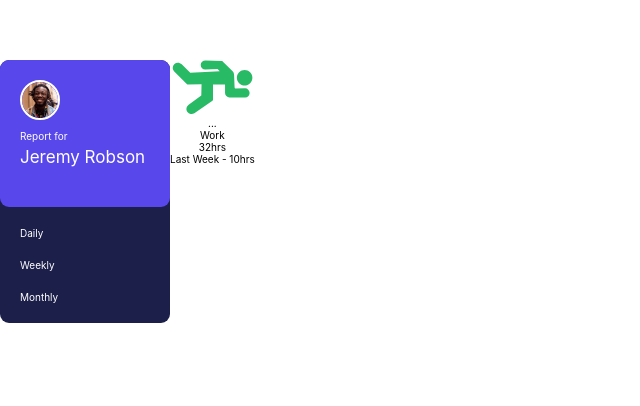
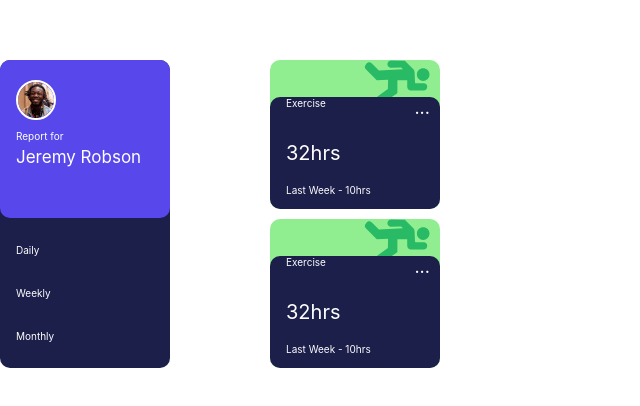
Before and after one commit to olad5/time-tracking-dashboard, a React (Create React App) app: page / in a window 1280 px wide. Shown: the part 140-546 px from the top of the page, without its empty margins (0-640 px from the left). Built offline with nearby package versions, Linux system fonts and the light colour scheme.

Commit message:
style: Add styling for stats card
- Added Basic styling template for each of the activities
- changed class to ClassName in the App.js, class is a reserved word in
  js

```diff
--- a/src/App.js
+++ b/src/App.js
@@ -1,4 +1,3 @@
-// import logo from './logo.svg';
 import exerciseSvg from './images/icon-exercise.svg';
 import user_img from './images/image-jeremy.png';
 
@@ -10,11 +9,11 @@ function App() {
 
       <main>
         {/* user card */}
-        <div class="user-card">
-          <div class="user-info">
-            {/* <img class="user-photo" src='image-jeremy.png' alt="User Profile " /> */}
-            <img class="user-photo" src={user_img} alt="User Profile " />
-            <p class='report-text'>Report for</p>
+        <div className="user-card">
+          <div className="user-info">
+            {/* <img className="user-photo" src='image-jeremy.png' alt="User Profile " /> */}
+            <img className="user-photo" src={user_img} alt="User Profile " />
+            <p className='report-text'>Report for</p>
             <p className="user-name">Jeremy Robson</p>
           </div>
           <p className="daily timeline-description">Daily</p>
@@ -25,10 +24,19 @@ function App() {
         <div className="stats-cards-container">
           {/* each of the stats cards */}
           <div className="stats-card">
-            <img class="svg-container" src={exerciseSvg} alt="User Profile " />
+            <img className="svg-icon" src={exerciseSvg} alt="User Profile " />
             <div className="stats-box">
               <div className="stats-menu">...</div>
-              <p className="activity">Work</p>
+              <p className="activity">Exercise</p>
+              <p className="current-stats">32hrs</p>
+              <p className="prev-stats">Last Week - 10hrs</p>
+            </div>
+          </div>
+          <div className="stats-card">
+            <img className="svg-icon" src={exerciseSvg} alt="User Profile " />
+            <div className="stats-box">
+              <div className="stats-menu">...</div>
+              <p className="activity">Exercise</p>
               <p className="current-stats">32hrs</p>
               <p className="prev-stats">Last Week - 10hrs</p>
             </div>
--- a/src/index.css
+++ b/src/index.css
@@ -21,6 +21,7 @@
   --Desktop-size: 1440px;
 
   --Font-size: 18px ;
+  --border-radius:1rem;
 }
 
 
@@ -65,24 +66,25 @@ main {
   width:17rem;
   grid-auto-rows: minmax(25px, auto);
   text-align:left;
-  border-radius:9px;
+  border-radius:var(--border-radius);
   background-color:var(--Dark-blue );
 }
+
 .user-card > * {
   text-align:left;
-  padding-left:20px;
+  padding-left:1.6rem;
 }
 
 
 .user-info {
   display:flex;
   flex-direction:column;
-  border-radius:9px;
+  border-radius:var(--border-radius);
   background-color:var(--blue );
   padding-top:20px;
   padding-bottom:40px;
+}
 
-}
 .user-info > p {
   color:white;
 }
@@ -114,3 +116,66 @@ main {
 .monthly {
   padding-bottom:2rem;
 }
+
+.stats-cards-container {
+  display:grid;
+  margin-left:10rem;
+  width:17rem;
+  grid-auto-rows: minmax(25px, auto);
+  grid-gap: 1em;
+}
+
+
+
+.stats-menu {
+  padding-right:1rem;
+  text-align:end;
+  font-size:var(--Font-size);
+  grid-column: 2/3;
+}
+
+.activity {
+  grid-column: 1/2;
+  grid-row: 1;
+}
+
+.current-stats {
+
+  grid-column: 1/2;
+  font-size:2rem;
+  align-items:center;
+ display:flex;
+}
+.prev-stats {
+
+  grid-row: 3/4;
+  grid-column: 1/2;
+}
+
+.stats-card {
+  background-color:lightgreen;
+  border-radius:var(--border-radius);
+  display:grid;
+  grid-template-rows:25% 75%;
+}
+
+.stats-box {
+  display:grid;
+  grid-template-columns: 2fr 1fr;
+  grid-template-rows: 1fr 2fr 1fr;
+  grid-column-gap: 0.5rem;
+  grid-row-gap: 0.5rem;
+  border-radius:var(--border-radius);
+  background-color:var(--Dark-blue );
+  color:white;
+  text-align:left;
+  padding-left:1.6rem;
+}
+
+.svg-icon {
+  display:flex;
+  margin-left:auto;
+  border-radius:var(--border-radius);
+  height:120%;
+  padding-right:1rem;
+}
```
